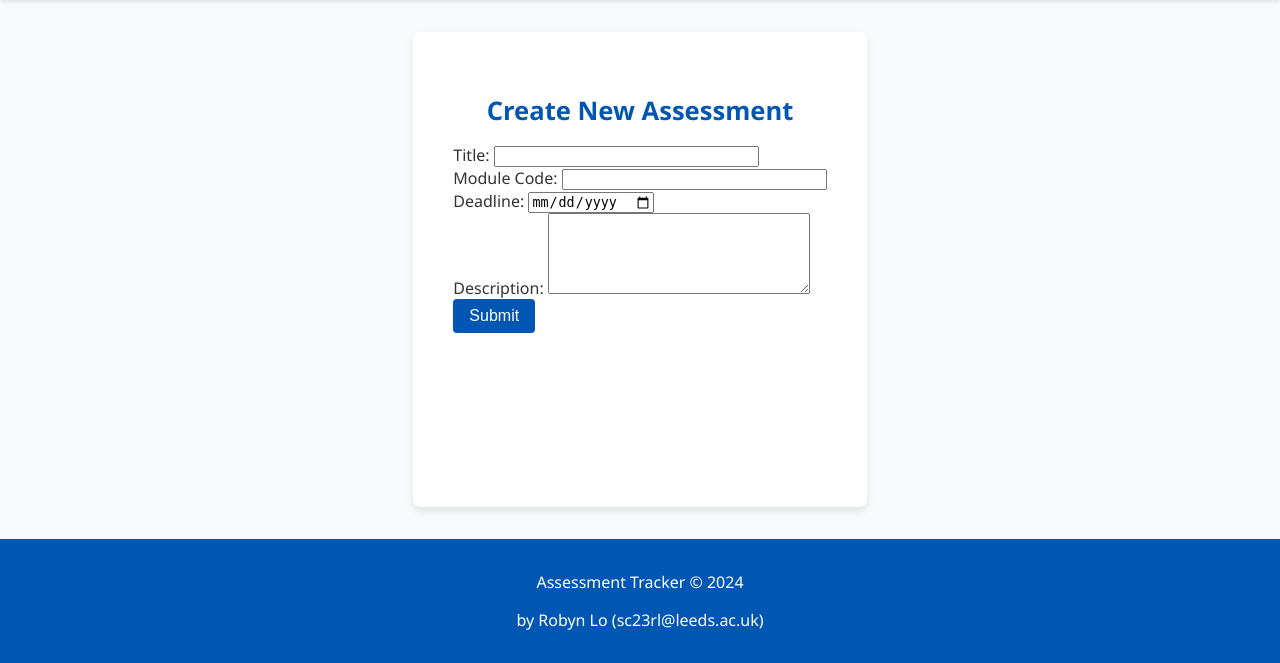
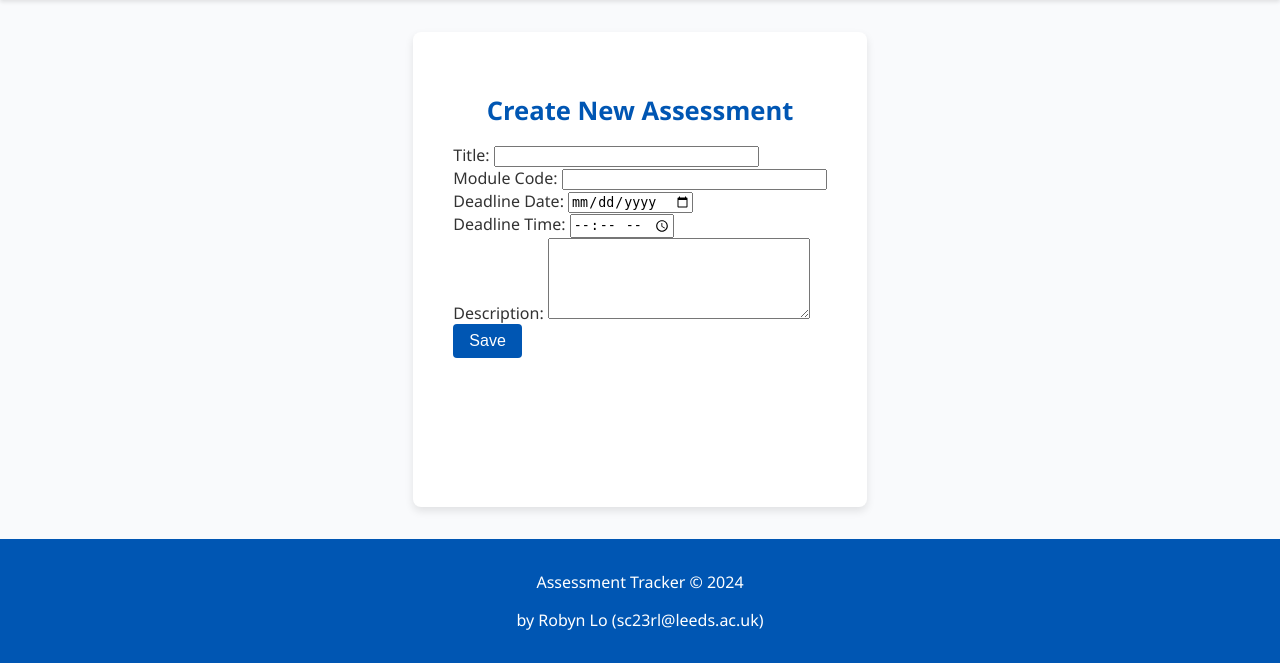
Before and after one commit to loyiwen/FlaskToDoApp, a Flask app: page /create in a window 1280 px wide. Shown: the part 137-800 px from the top of the page. Run offline with Flask 3, Linux system fonts and the light colour scheme.

Commit message:
feat: added time support to deadline field for assessments
- Updated `Assessment` model to accept time data
- Modified `AssessmentForm` to separate deadline into `date` and `time` fields
- Adjusted `create` and `edit` routes in `app.py` to combine date and time into a single datetime object
- Updated `create.html` and `edit.html` to include separate inputs for date and time
- Modified `models.py` deadline setter to handle datetime strings in 'YYYY-MM-DD HH:MM' format
- Ensured date and time display together in `index.html` for complete deadline view

```diff
--- a/app.py
+++ b/app.py
@@ -2,6 +2,7 @@ from flask import Flask, redirect, render_template, url_for, request
 from models import db, Assessment
 from forms import AssessmentForm
 from config import DevelopmentConfig
+from datetime import datetime
 
 app = Flask(__name__)
 app.config.from_object(DevelopmentConfig)
@@ -27,6 +28,8 @@ def create():
             return render_template('create.html', form=form)
 
         try:
+            # Combine date and time fields
+            deadline = datetime.combine(form.date.data, form.time.data)
             new_assessment = Assessment(
                 title=form.title.data,
                 module_code=form.module_code.data,
@@ -51,13 +54,21 @@ def create():
 def edit(id):
     assessment = Assessment.query.get_or_404(id)
     form = AssessmentForm(obj=assessment)
+
+    # Pre-fill the form with existing date and time
+    if request.method == 'GET':
+        form.date.data = assessment.deadline.date()
+        form.time.data = assessment.deadline.time()
+
     if form.validate_on_submit():
         assessment.title = form.title.data
         assessment.module_code = form.module_code.data
-        assessment.deadline = form.deadline.data
+        # Combine the date and time fields
+        assessment.deadline = datetime.combine(form.date.data, form.time.data)
         assessment.description = form.description.data
         db.session.commit()
         return redirect(url_for('index'))
+
     return render_template('edit.html', form=form, assessment=assessment)
 
 # Delete an assessment
--- a/forms.py
+++ b/forms.py
@@ -1,11 +1,11 @@
 from flask_wtf import FlaskForm
-from wtforms import StringField, TextAreaField, DateField, BooleanField, SubmitField
+from wtforms import StringField, TextAreaField, BooleanField, SubmitField, DateField, TimeField
 from wtforms.validators import DataRequired
 
 class AssessmentForm(FlaskForm):
     title = StringField('Title', validators=[DataRequired()])
     module_code = StringField('Module Code', validators=[DataRequired()])
-    deadline = DateField('Deadline', format='%Y-%m-%d', validators=[DataRequired()])
+    date = DateField('Deadline Date', format='%Y-%m-%d', validators=[DataRequired()])
+    time = TimeField('Deadline Time', format='%H:%M', validators=[DataRequired()])
     description = TextAreaField('Description', validators=[DataRequired()])
-    is_complete = BooleanField('Is Complete')
-    submit = SubmitField('Submit')
+    submit = SubmitField('Save')
--- a/templates/create.html
+++ b/templates/create.html
@@ -16,8 +16,13 @@
     </div>
 
     <div>
-        {{ form.deadline.label }}:
-        {{ form.deadline() }}
+        {{ form.date.label }}:
+        {{ form.date() }}
+    </div>
+
+    <div>
+        {{ form.time.label }}:
+        {{ form.time() }}
     </div>
 
     <div>
--- a/templates/index.html
+++ b/templates/index.html
@@ -9,7 +9,7 @@
     <li>
         <div>
             <strong>{{ assessment.title }}</strong> - {{ assessment.module_code }}<br>
-            Due: {{ assessment.deadline.strftime('%Y-%m-%d') }}
+            Due: <td>{{ assessment.deadline.strftime('%Y-%m-%d %H:%M') }}</td>
             <span class="status {{ 'complete' if assessment.is_complete else 'incomplete' }}">
                 {% if assessment.is_complete %}✓ Completed{% else %}✗ Not Completed{% endif %}
             </span>
```
Also changed, not shown: models.py (+5 -5 lines), templates/edit.html (+7 -2 lines).
